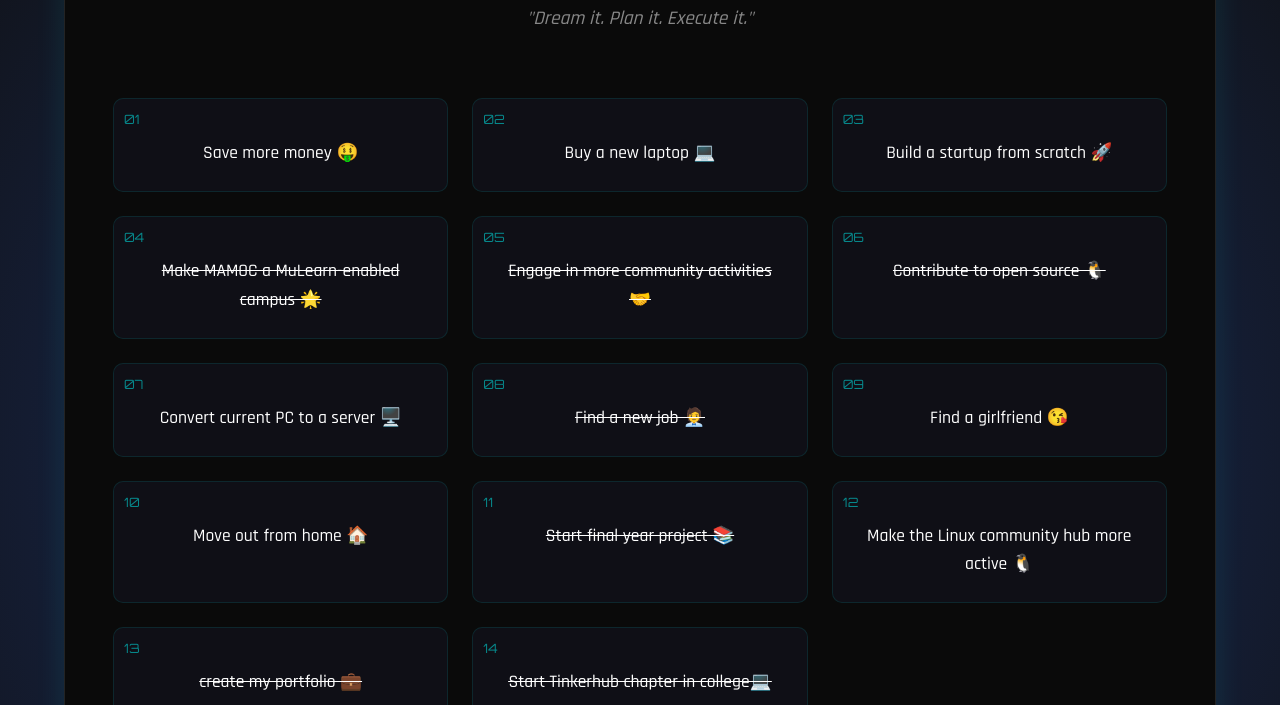
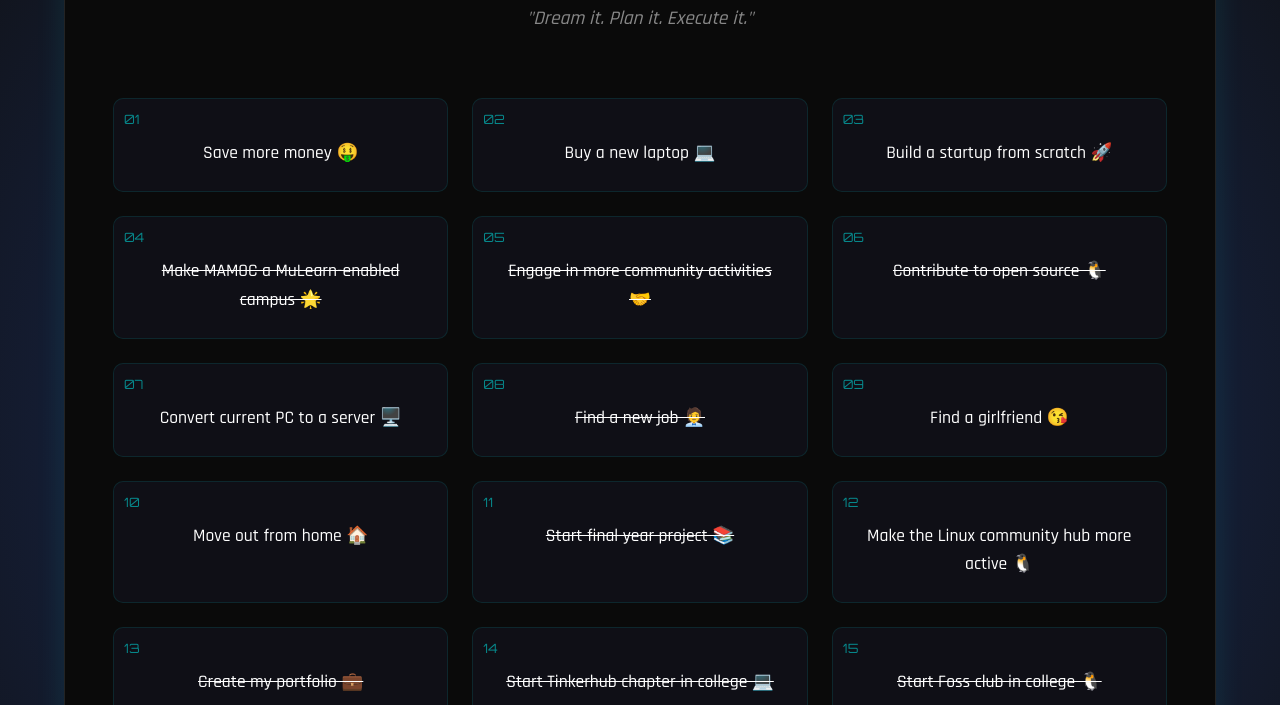
Before and after one commit to akshay-k-a-dev/My-new-year-resolution, a plain HTML site: page index.html in a window 1280 px wide. Shown: the part 247-952 px from the top of the page. Drawn offline with Linux system fonts and the light colour scheme.

Commit message:
Update index.html

```diff
--- a/index.html
+++ b/index.html
@@ -59,16 +59,16 @@
                     <div class="card-content">Make the Linux community hub more active 🐧</div>
                 </div>
                 <div class="resolution-card" data-number="13">
-                    <strike><div class="card-content">create my portfolio 💼</div></srtike>
+                    <div class="card-content"><strike>Create my portfolio 💼</strike></div>
                 </div>
-                 <div class="resolution-card" data-number="14">
-                    <strike><div class="card-content">Start Tinkerhub chapter in college💻</div></strike>
+                <div class="resolution-card" data-number="14">
+                    <div class="card-content"><strike>Start Tinkerhub chapter in college 💻</strike></div>
                 </div>
-                    <div class="resolution-card" data-number="15">
-                    <strike><div class="card-content">Start Foss club in college🐧</div></strike>
+                <div class="resolution-card" data-number="15">
+                    <div class="card-content"><strike>Start Foss club in college 🐧</strike></div>
                 </div>
-                 <div class="resolution-card" data-number="16">
-                    <div class="card-content">Find some me time(alone and peaceful)🕊️</div>
+                <div class="resolution-card" data-number="16">
+                    <div class="card-content">Find some me time (alone and peaceful) 🕊️</div>
                 </div>
             </div>
         </main>
```
